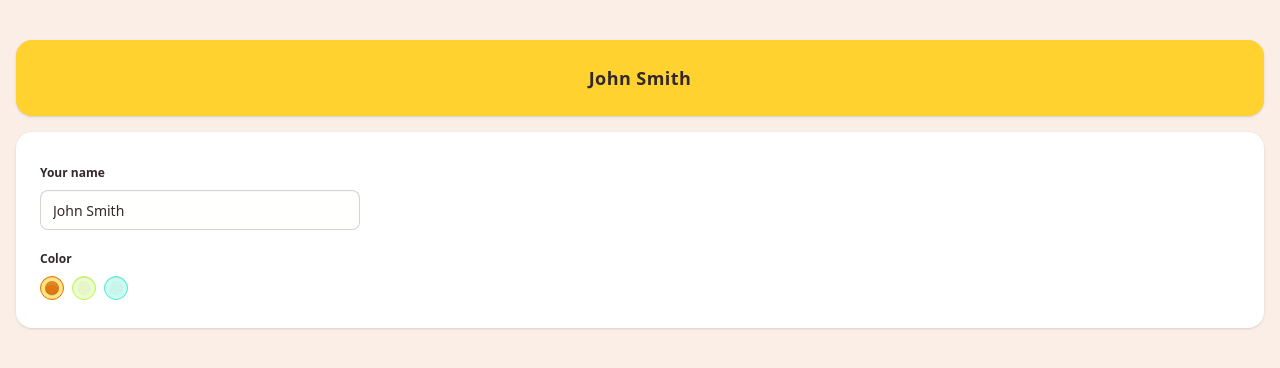
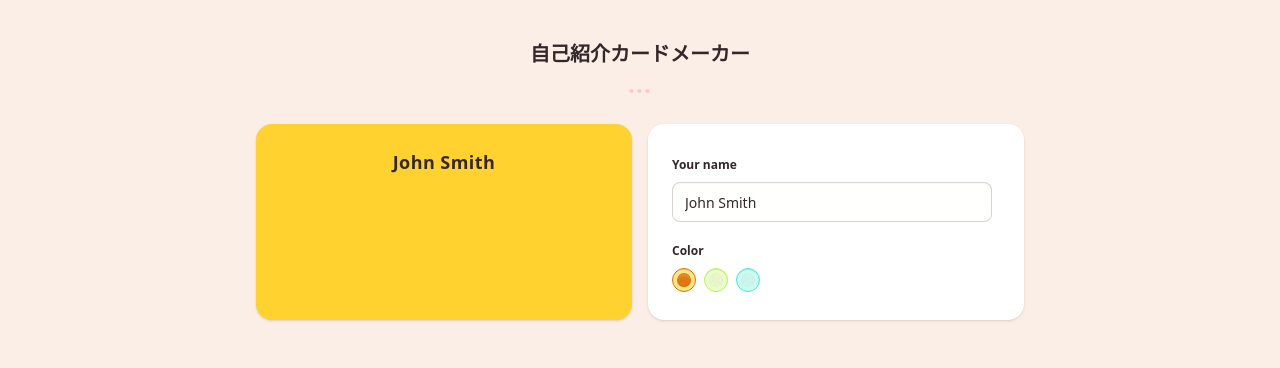
Before and after one commit to Kyo-page/profile-card-maker, a React (Vite) app: page / in a window 1280 px wide. Shown: the top 368 px of the page. Built offline with nearby package versions, Linux system fonts and the light colour scheme.

Commit message:
レイアウトを更新

```diff
--- a/src/App.tsx
+++ b/src/App.tsx
@@ -9,8 +9,14 @@ function App() {
 
     return (
         <>
-            <PreviewCard name={name} color={color} />
-            <CardEditor name={name} setName={setName} color={color} setColor={setColor} />
+            <div className="max-w-3xl mx-auto">
+                <h1 className="text-xl font-bold text-center">自己紹介カードメーカー</h1>
+                <div className="text-2xl font-bold text-center tracking-wider mb-6 text-secondary">...</div>
+                <div className="flex gap-4">
+                    <PreviewCard name={name} color={color} />
+                    <CardEditor name={name} setName={setName} color={color} setColor={setColor} />
+                </div>
+            </div>
         </>
     );
 }
--- a/src/components/CardEditor.tsx
+++ b/src/components/CardEditor.tsx
@@ -3,7 +3,7 @@ import type { EditorProps } from "../type";
 export const CardEditor = ({ name, setName, color, setColor }: EditorProps) => {
     return (
         <>
-            <div className="card bg-white shadow-sm mt-4">
+            <div className="card w-full bg-white shadow-sm">
                 <div className="card-body">
                     <fieldset className="fieldset">
                         <legend className="fieldset-legend">Your name</legend>
--- a/src/components/PreviewCard.tsx
+++ b/src/components/PreviewCard.tsx
@@ -9,7 +9,7 @@ const bgColors = {
 export const PreviewCard = ({ name, color }: PreviewProps) => {
     return (
         <>
-            <div className={`card shadow-sm ${bgColors[color]}`}>
+            <div className={`card w-full shadow-sm ${bgColors[color]}`}>
                 <div className="card-body">
                     <div className="text-center text-lg font-bold tracking-wide">{name}</div>
                 </div>
```
